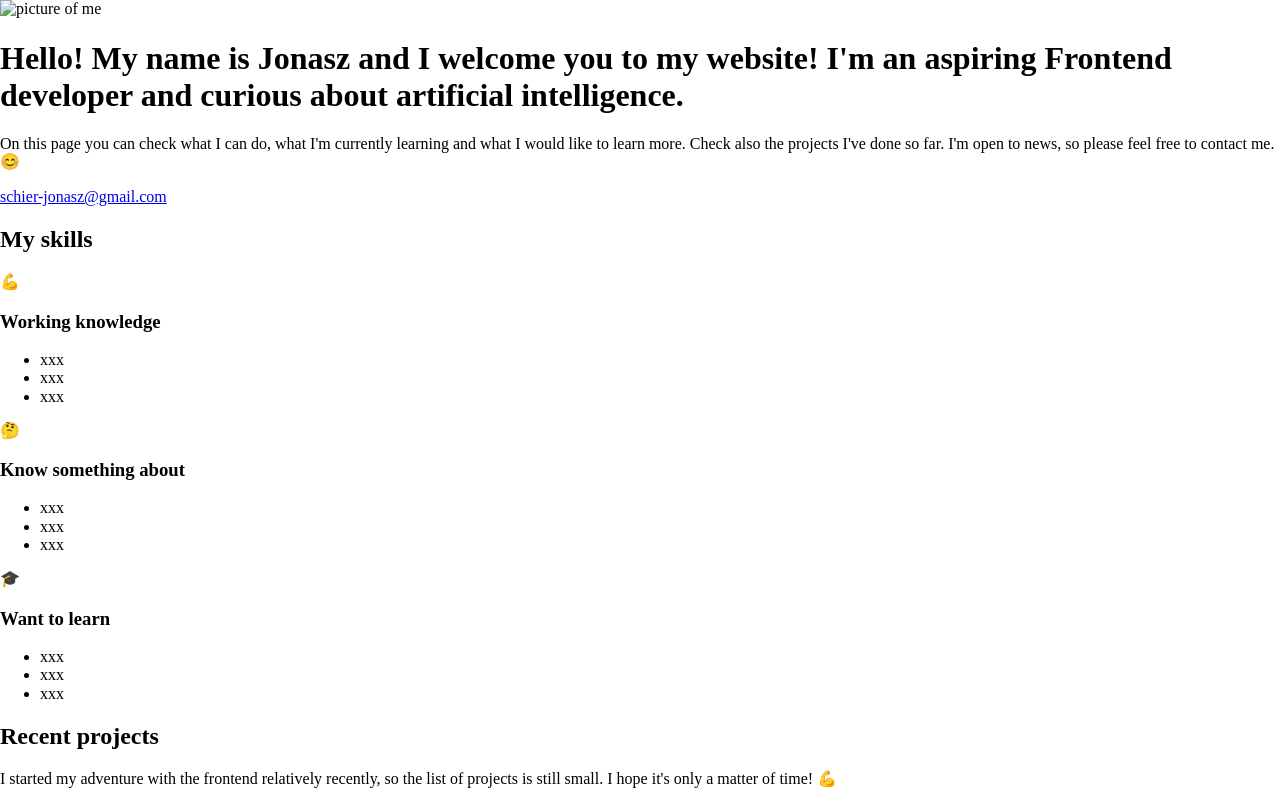
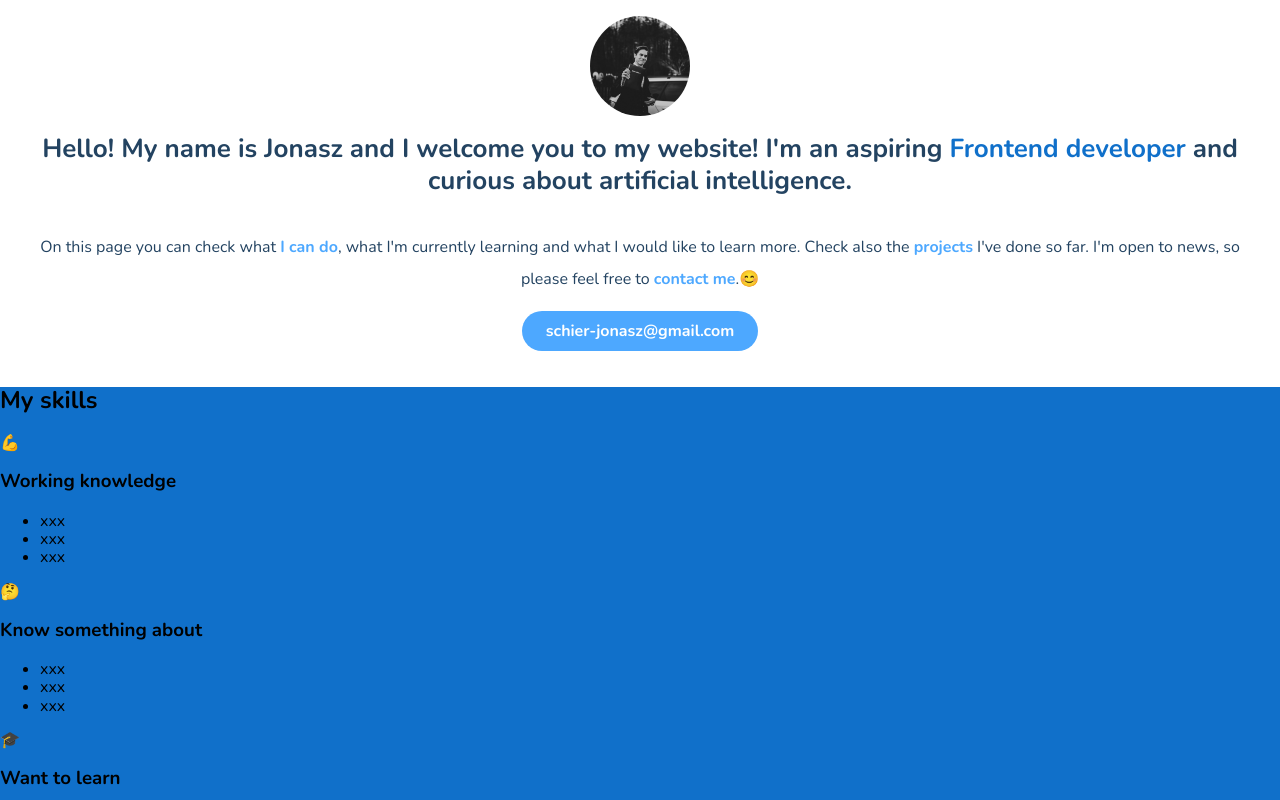
Before and after one commit to schier-jonasz/schier-jonasz.github.io, a website built with webpack: page src/pages/index.html in a window 1280 px wide. Shown: the top 800 px of the page. Built offline with nearby package versions, Linux system fonts and the light colour scheme.

Commit message:
style: styles header section

```diff
--- a/src/pages/index.html
+++ b/src/pages/index.html
@@ -18,18 +18,25 @@
     />
 
     <meta name="apple-mobile-web-app-capable" content="yes" />
-
-
   </head>
-  <body>
+  <body class="body">
     <main class="main">
       <header class="welcome">
-        <img src="#" alt="picture of me" class="welcome__image">
-        <h1 class="welcome__header">Hello! My name is Jonasz and I welcome you to my website! I'm an aspiring Frontend developer and curious about artificial intelligence.</h1>
-        <p class="welcome__description">On this page you can check what I can do, what I'm currently learning and what I would like to learn more. Check also the projects I've done so far. I'm open to news, so please feel free to contact me.😊</p>
-        <a href="mailto:schier-jonasz@gmail.com" class="welcome__mail">schier-jonasz@gmail.com</a>
+        <img src="/public/me.jpg" alt="picture of me" class="welcome__image" />
+        <h1 class="welcome__header">
+          Hello! My name is Jonasz and I welcome you to my website! I'm an
+          aspiring <span class="welcome__header--distinction">Frontend developer</span> and curious about artificial intelligence.
+        </h1>
+        <p class="welcome__description">
+          On this page you can check what <a href="#skills" class="welcome__description--link">I can do</a>, what I'm currently learning
+          and what I would like to learn more. Check also the <a href="#projects" class="welcome__description--link">projects</a> I've done
+          so far. I'm open to news, so please feel free to <a href="#contact" class="welcome__description--link">contact me</a>.😊
+        </p>
+        <a href="mailto:schier-jonasz@gmail.com" class="welcome__mail"
+          >schier-jonasz@gmail.com</a
+        >
       </header>
-      <article class="skills">
+      <article class="skills" id="skills">
         <h2 class="skills__header">My skills</h2>
         <section class="skill-box">
           <p class="skill-box__emoji">💪</p>
@@ -62,19 +69,25 @@
 
       <section class="projects">
         <h2 class="projects__header">Recent projects</h2>
-        <p class="projects__description">I started my adventure with the frontend relatively recently, so the list of projects is still small. I hope it's only a matter of time! 💪</p>
+        <p class="projects__description">
+          I started my adventure with the frontend relatively recently, so the
+          list of projects is still small. I hope it's only a matter of time! 💪
+        </p>
       </section>
       <footer class="contact">
         <h2 class="contact__header">Contact me</h2>
-        <p class="contact__description">I'm open for new opportunities. If you have one for me we should talk!</p>
+        <p class="contact__description">
+          I'm open for new opportunities. If you have one for me we should talk!
+        </p>
         <div class="social-media">
-          <img src="/public/github-icon.png" class="social-media__icon">
-          <img src="/public/instagram-icon.png" class="social-media__icon">
-          <img src="/public/facebook-icon.png" class="social-media__icon">
+          <img src="/public/github-icon.png" class="social-media__icon" />
+          <img src="/public/instagram-icon.png" class="social-media__icon" />
+          <img src="/public/facebook-icon.png" class="social-media__icon" />
         </div>
-        <a href="mailto:schier-jonasz@gmail.com" class="contact__mail">schier-jonasz@gmail.com</a>
+        <a href="mailto:schier-jonasz@gmail.com" class="contact__mail"
+          >schier-jonasz@gmail.com</a
+        >
       </footer>
     </main>
-
   </body>
 </html>
--- a/src/scss/_variables.scss
+++ b/src/scss/_variables.scss
@@ -1 +1,6 @@
-$wtf: #2D2241;
+$link: #4DA8FF;
+$font-color: #234361;
+$light-blue: #14B5D0;
+$list-color: #DBEAF7;
+$nice-blue: #1070CA;
+$nice-green: #06C847;
--- a/src/scss/main.scss
+++ b/src/scss/main.scss
@@ -1,9 +1,66 @@
 @import "~normalize.css";
+@import url('https://fonts.googleapis.com/css2?family=Nunito:wght@200;300;400;600;700;800&display=swap');
 
 @import "_variables";
 @import "modules/hello.scss";
 
-body {
+.body {
   min-height: 100vh;
+  font-family: Nunito;
+}
 
+.welcome {
+  max-height: 600px;
+  display: flex;
+  flex-direction: column;
+  justify-content: center;
+  align-items: center;
+  padding: 16px;
+  color: $font-color;
+  font-style: normal;
+  line-height: 32px;
+
+  &__image {
+    height: 100px;
+    width: 100px;
+    object-fit: cover;
+    background-position: top center;
+    border-radius: 50%;
+  }
+
+  &__header {
+    font-weight: bold;
+    font-size: 26px;
+    text-align: center;
+
+    &--distinction {
+      color: $nice-blue;
+    }
+  }
+
+  &__description {
+    font-weight: 300;
+    font-size: 16px;
+    text-align: center;
+
+    &--link {
+      text-decoration: none;
+      font-weight: bold;
+      color: $link;
+    }
+  }
+
+  &__mail {
+    background-color: $link;
+    text-decoration: none;
+    color: #fff;
+    font-weight: bold;
+    padding: 4px 24px;
+    border-radius: 64px;
+    font-size: 16px;
+  }
 }
+
+.skills {
+  background-color: $nice-blue;
+}
```
